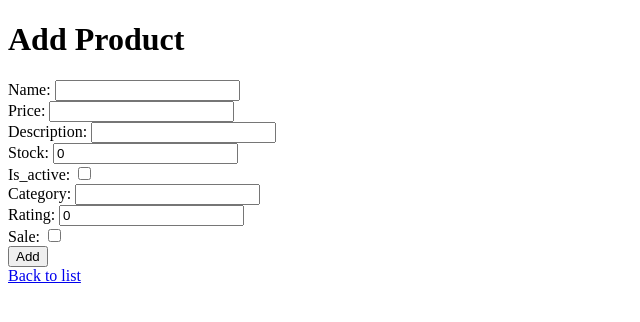
After one commit to denyskov11/py-project, a Flask app: page /add in a window 1280 px wide. The commit adds this page. Shown: the top 322 px of the page, without its empty margins (0-640 px from the left). Run offline with Flask 3, Linux system fonts and the light colour scheme.

Commit message:
Implement product management features with database integration and templates

```diff
--- a/online_shop/app/routes.py
+++ b/online_shop/app/routes.py
@@ -1,7 +1,29 @@
-from flask import Blueprint, render_template
+from flask import Blueprint, render_template, request, redirect, url_for, flash
+from .models import db, Product #impotring class db and class Product
 
 bp=Blueprint('routes', __name__) #creating blueprint
 #adding path to blueprint
 @bp.route('/')
 def index():
     return render_template('index.html') #when user goes to main page shows html web page
+@bp.route('/products')
+def product():
+    products=Product.query.all()
+    return render_template('product_list.html', products=products)
+@bp.route('/add', methods=['GET', 'POST']) #if someone goes to /add return data from the form
+def add_product():
+     if request.method == 'POST': #if user clicked button in the form
+        name = request.form['name']#what user wrote in the name field
+        price = request.form['price'] #what user wrote in the price field
+        description = request.form['description']
+        stock = request.form['stock']
+        is_active = request.form.get('is_active') == 'on'
+        category = request.form['category']
+        rating = request.form['rating']
+        sale = request.form.get('sale') == 'on'
+        product = Product(name=name, price=float(price), description=description, stock=float(stock), is_active=is_active, category=category, rating=float(rating), sale=sale) #creating new product, converting some data to nubmer format
+        db.session.add(product)
+        db.session.commit()  #adding created product to the db
+        flash('Product added!')
+        return redirect(url_for('routes.product')) #back to the product list page
+     return render_template('product_form.html', action='Add', product=None) #if user did not submit form, showing html form
--- a/online_shop/templates/index.html
+++ b/online_shop/templates/index.html
@@ -5,5 +5,6 @@
 </head>
 <body>
     <h1>Online Shop</h1>
+    <a href="/products">Product List</a>
 </body>
 </html>
--- /dev/null
+++ b/online_shop/templates/product_form.html
@@ -0,0 +1,42 @@
+<!DOCTYPE html>
+<html>
+<head>
+    <title>{{ action }} Product</title>
+    <link rel="stylesheet" href="/static/style.css">
+</head>
+<body>
+    <h1>{{ action }} Product</h1>
+    <form method="post">
+        <label>Name:
+            <input type="text" name="name"
+            value="{{ product.name if product else '' }}" required>
+        </label><br>
+        <label>Price:
+            <input type="number" step="0.01" name="price"
+            value="{{ product.price if product else '' }}" required></label><br>
+       <label>Description:
+            <input type="text"  name="description"
+            value="{{ product.description if product else '' }}" ></label><br>
+        <label>Stock:
+            <input type="number"  name="stock"
+            value="{{ product.stock if product else '0' }}" ></label><br>
+        <label>Is_active:
+            <input type="checkbox" name="is_active"
+            {% if product and product.is_active %}checked{% endif %}>
+
+</label><br>
+         <label>Category:
+            <input type="text"  name="category"
+            value="{{ product.category if product else '' }}" ></label><br>
+        <label>Rating:
+            <input type="number" max="5" step="0.1" name="rating"
+            value="{{ product.rating if product else '0' }}" ></label><br>
+         <label>Sale:
+            <input type="checkbox" name="sale"{% if product and product.sale %}checked{% endif %}>
+
+        </label><br>
+                    <button type="submit">{{ action }}</button>
+        </form>
+    <a href="{{ url_for('routes.product') }}">Back to list</a>
+</body>
+</html>
```
Also changed, not shown: online_shop/app/__init__.py (+41 -0 lines), online_shop/app/models.py (+8 -0 lines), online_shop/templates/product_list.html (added, +41 -0 lines), online_shop/db/shop.db.
